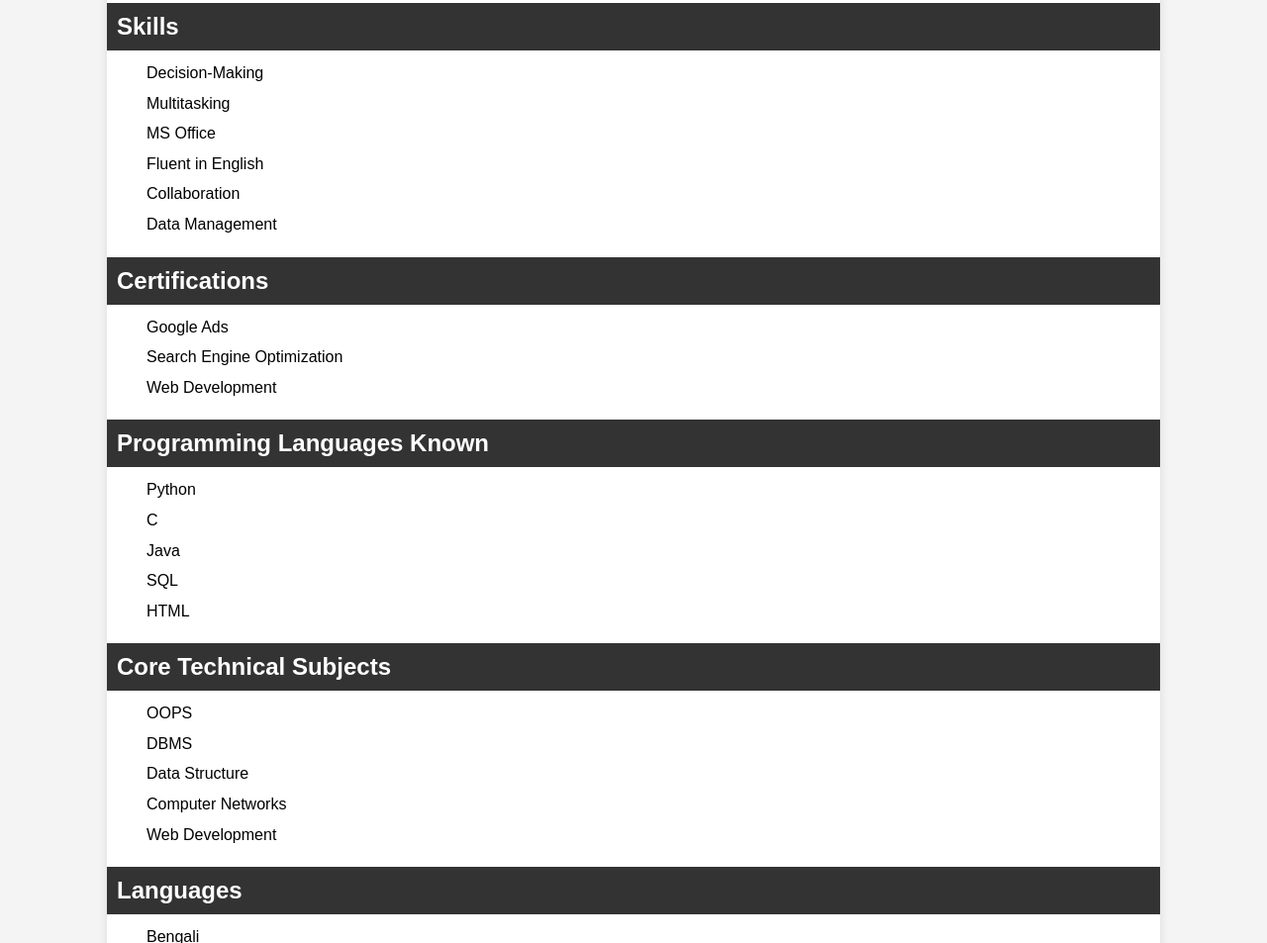
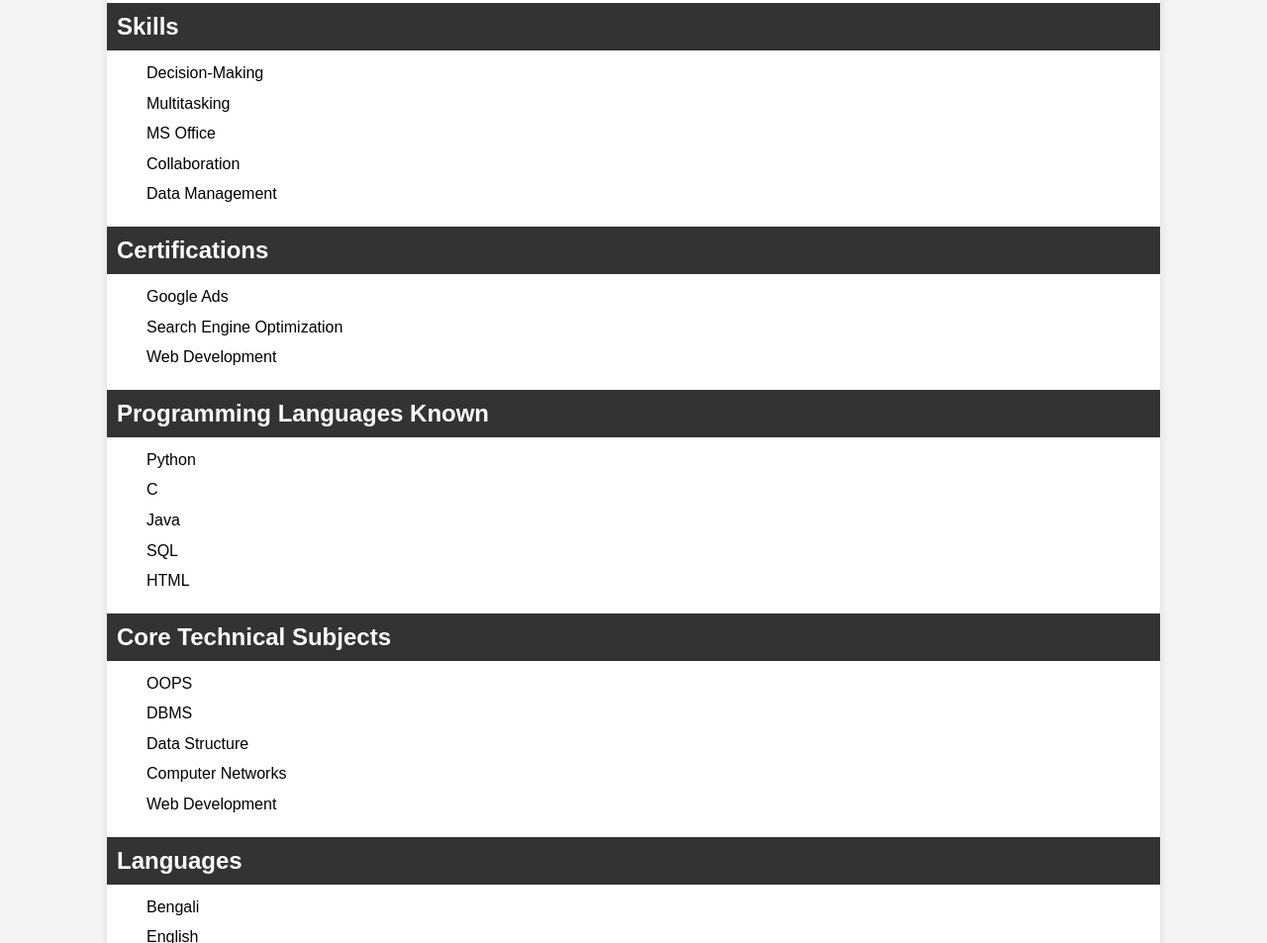
Before and after one commit to ShaunakGhosh-hub/portfolio, a plain HTML site: page index.html in a window 1280 px wide. Shown: the part 794-1747 px from the top of the page at 99% size. Drawn offline with Linux system fonts and the light colour scheme.

Commit message:
Update index.html

```diff
--- a/index.html
+++ b/index.html
@@ -84,7 +84,7 @@
                 <li>Decision-Making</li>
                 <li>Multitasking</li>
                 <li>MS Office</li>
-                <li>Fluent in English</li>
+
                 <li>Collaboration</li>
                 <li>Data Management</li>
             </ul>
```
